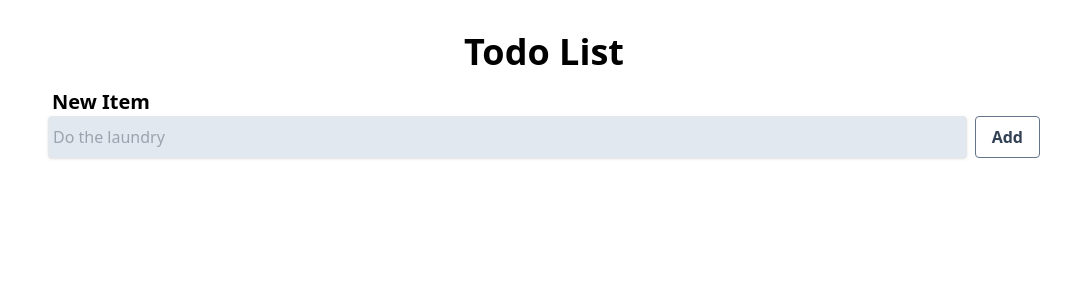
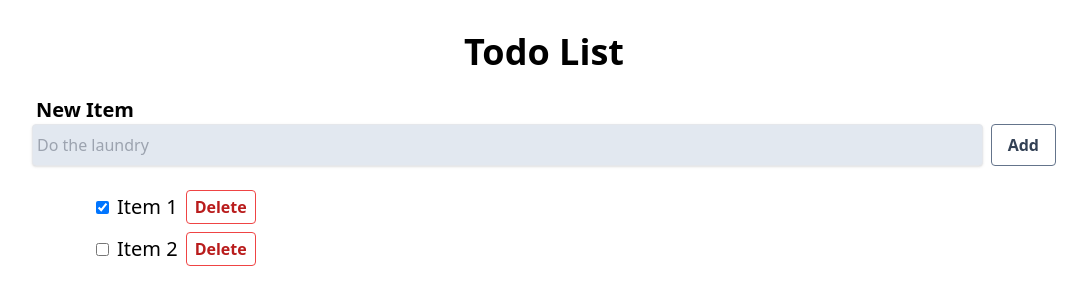
Before and after one commit to sistemasolaris/to-do-list, a React (Vite) app: page / in a window 1280 px wide. Shown: the top 304 px of the page, without its empty margins (96-1183 px from the left). Built offline with nearby package versions, Linux system fonts and the light colour scheme.

Commit message:
feat: create TodoItem component

```diff
--- /dev/null
+++ b/src/TodoItem.jsx
@@ -0,0 +1,13 @@
+import './index.css';
+
+function TodoItem({ id, completed, text }) {
+  return (
+    <li key={id} className="flex gap-2 items-center">
+      <input type="checkbox" checked={completed} />
+      <label>{text}</label>
+      <button className="bg-transparent hover:bg-red-500 text-red-700 text-base font-semibold hover:text-white py-1 px-2 border border-red-500 hover:border-transparent rounded">Delete</button>
+    </li>
+  );
+}
+
+export default TodoItem
--- a/src/TodoList.jsx
+++ b/src/TodoList.jsx
@@ -1,13 +1,18 @@
 import './index.css';
 import AddTodoItem from './AddTodoItem.jsx';
+import TodoItem from './TodoItem.jsx';
 
 function TodoList() {
   return (
     <>
       <h1 className="text-4xl font-bold">Todo List</h1>
-      <form className="max-w-5xl w-full p-4">
+      <form className="max-w-5xl w-full my-6">
         <AddTodoItem />
       </form>
+      <ul className="flex flex-col gap-2 max-w-4xl w-full text-xl">
+        <TodoItem id="0" completed={true} text="Item 1" />
+        <TodoItem id="1" completed={false} text="Item 2" />
+      </ul>
     </>
   );
 }
```
